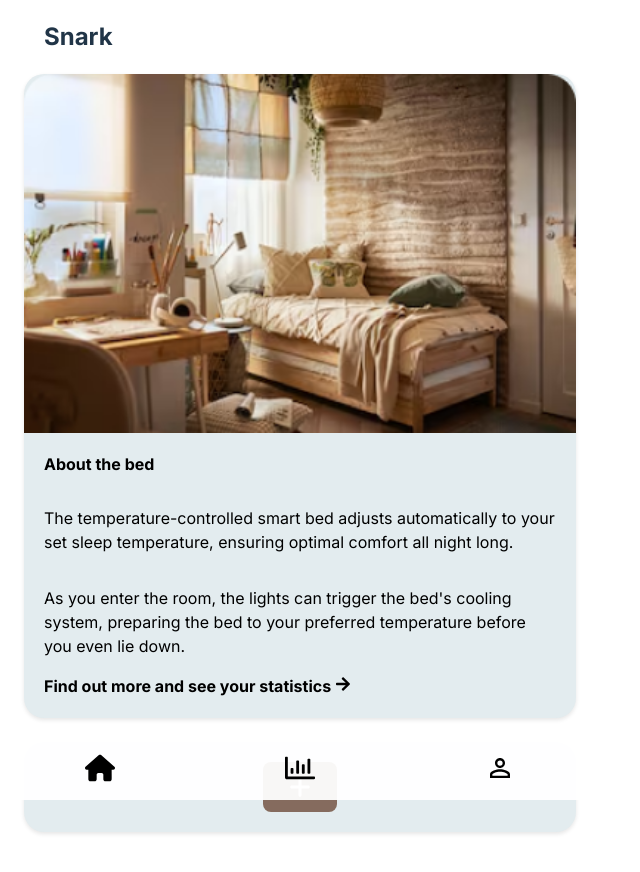
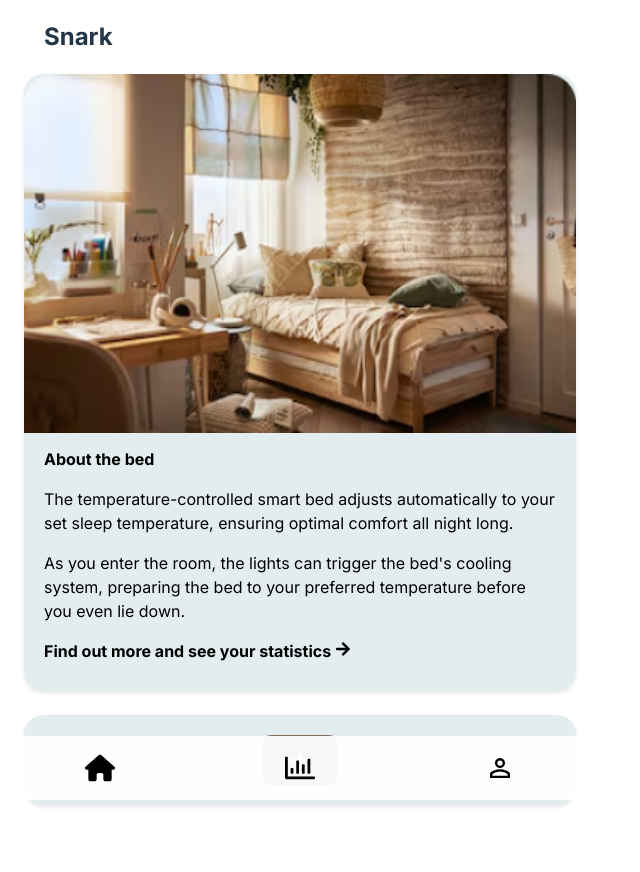
Before and after one commit to casperHansenTEOA/IKEASnark, a React (Vite) app in the folder frontend/: page / in a window 1280 px wide. Shown: the top 872 px of the page, without its empty margins (0-640 px from the left). Built offline with nearby package versions, Linux system fonts and the light colour scheme.

Commit message:
Fixed card appearance

```diff
--- a/frontend/src/components/Card/Card.css
+++ b/frontend/src/components/Card/Card.css
@@ -24,6 +24,7 @@ p, b, h2 {
   font-size: 16px;
   line-height: 1.5;
   text-align: left;
+  margin: 0.5rem 0;
 }
 
 .card>:last-child {
```
